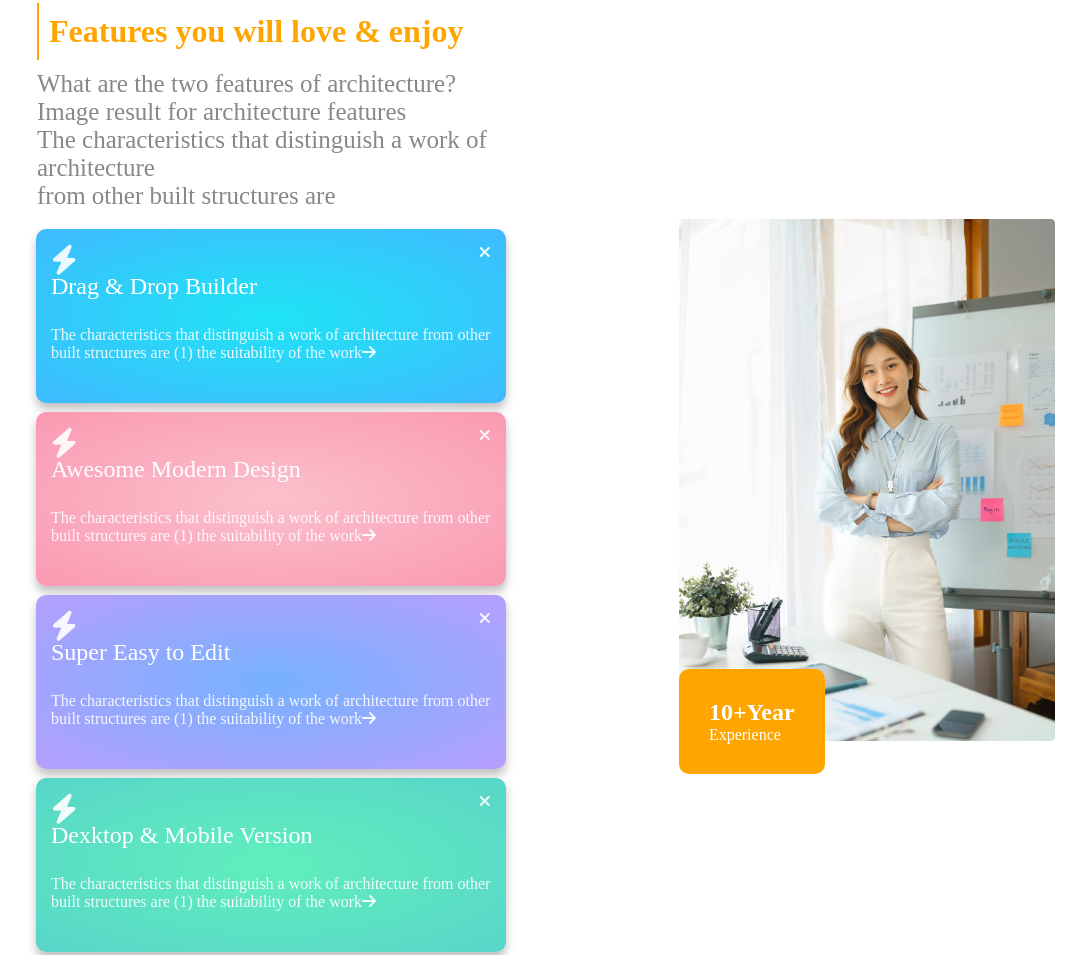
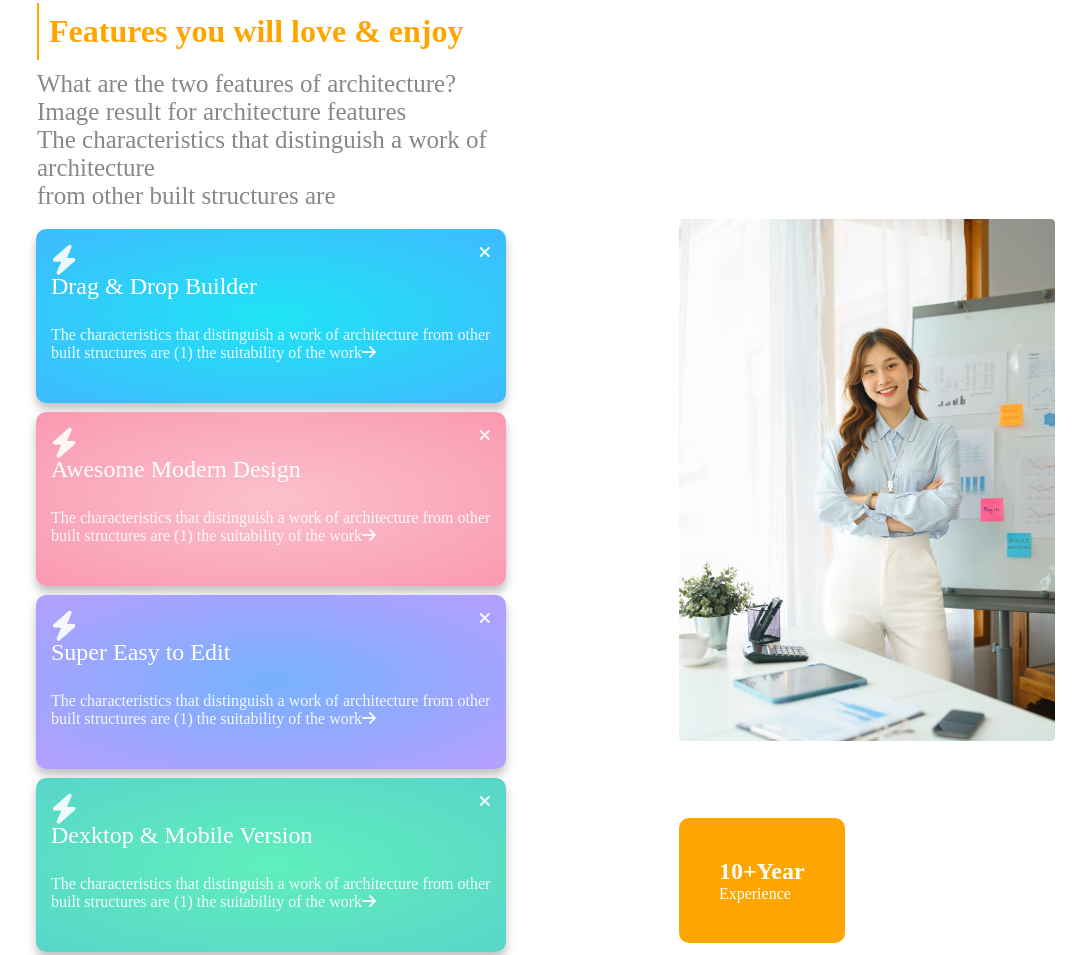
Before and after one commit to Rakib011110/G3-Architects-responsive-web-css-html, a plain HTML site: page index.html in a window 1280 px wide. Shown: the part 1891-2846 px from the top of the page, without its empty margins (67-1153 px from the left). Drawn offline with Linux system fonts and the light colour scheme.

Commit message:
code update

```diff
--- a/styles/Style.css
+++ b/styles/Style.css
@@ -408,26 +408,28 @@ li > a:only-child:after {
 
   align-items: center;
   justify-content: center;
+  position: relative;
 
   /* grid-template-columns: repeat(2, 1fr); */
 }
 
 .info-img img {
   width: 80%;
-  position: relative;
 }
 
 .year-info {
   background-color: orange;
-  padding: 30px;
+  padding: 40px;
   position: absolute;
-  top: 320%;
+  top: 83%;
   display: block;
   color: white;
 
   /* display: flex; */
   display: block;
   border-radius: 10px;
+}
+.year-info {
 }
 
 .main-container {
```
